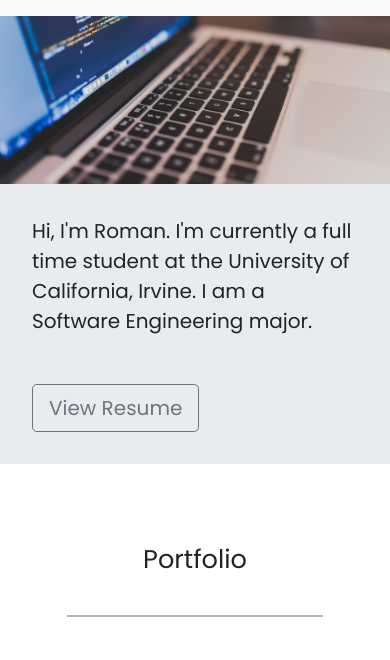
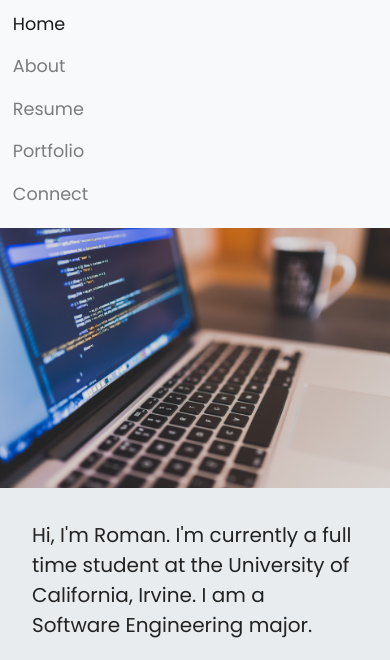
Before and after one commit to rgeluz/PortfolioWebsite, a plain HTML site: page index.html in a window 390 px wide. Both pictures are taken after a click on the button 349 px from the left and 45 px from the top of the page. Shown: the part 76-736 px from the top of the page. Drawn offline with nearby package versions, Linux system fonts and the light colour scheme.

Commit message:
fixed bug in nav bar button(visible during smaller breakpoint) not working (not displaying menu items).

```diff
--- a/index.html
+++ b/index.html
@@ -14,9 +14,10 @@ EMAIL: geluzr@uci.edu
   <meta name="keywords" content="software engineer, software developer, portfolio">
    <!-- you would link to an external stylesheet here! -->
    <!-- you would also link to Bootstrap here! -->
-   <link rel="stylesheet" href="https://maxcdn.bootstrapcdn.com/bootstrap/4.0.0/css/bootstrap.min.css">
+
 	<script src="https://ajax.googleapis.com/ajax/libs/jquery/3.3.1/jquery.min.js"></script>
 	<script src="https://cdnjs.cloudflare.com/ajax/libs/popper.js/1.12.9/umd/popper.min.js"></script>
+  <link rel="stylesheet" href="https://maxcdn.bootstrapcdn.com/bootstrap/4.0.0/css/bootstrap.min.css">
 	<script src="https://maxcdn.bootstrapcdn.com/bootstrap/4.0.0/js/bootstrap.min.js"></script>
 	<!-- <script src="https://use.fontawesome.com/releases/v5.0.8/js/all.js"></script> -->
   <script src="https://use.fontawesome.com/releases/v5.11.1/js/all.js"></script>
@@ -57,14 +58,13 @@ EMAIL: geluzr@uci.edu
   -->
 
   <!-- Navigation -->
-  <nav class="navbar navbar-expand-md navbar-light bg-light fixed-top">
-  <!-- <nav class="navbar navbar-expand-md navbar-light bg-light sticky-top"> -->
+  <nav class="navbar navbar-expand-md navbar-light bg-light sticky-top">
   	<div class="container-fluid">
-  		<a class="navbar-brand" href="#"><img src="img/logo_placeholder.png"></a>
+  		<a class="navbar-brand" href="#"><img src="img/logo_placeholder.png""></a>
   		<button class="navbar-toggler" type="button" data-toggle="collapse" data-target="#navbarResponsive">
   			<span class="navbar-toggler-icon"></span>
   		</button>
-  		<div class="collapse navbar-collapse" id="navbarResonsive">
+  		<div class="collapse navbar-collapse" id="navbarResponsive">
   			<ul class="navbar-nav ml-auto">
   				<li class="nav-time active">
   					<a class="nav-link" href="index.html">Home</a>
```
Also changed, not shown: about.html (+1 -1 lines), courses.html (+1 -1 lines), personalprojects.html (+1 -1 lines), resume.html (+1 -1 lines), schoolprojects.html (+1 -1 lines).
